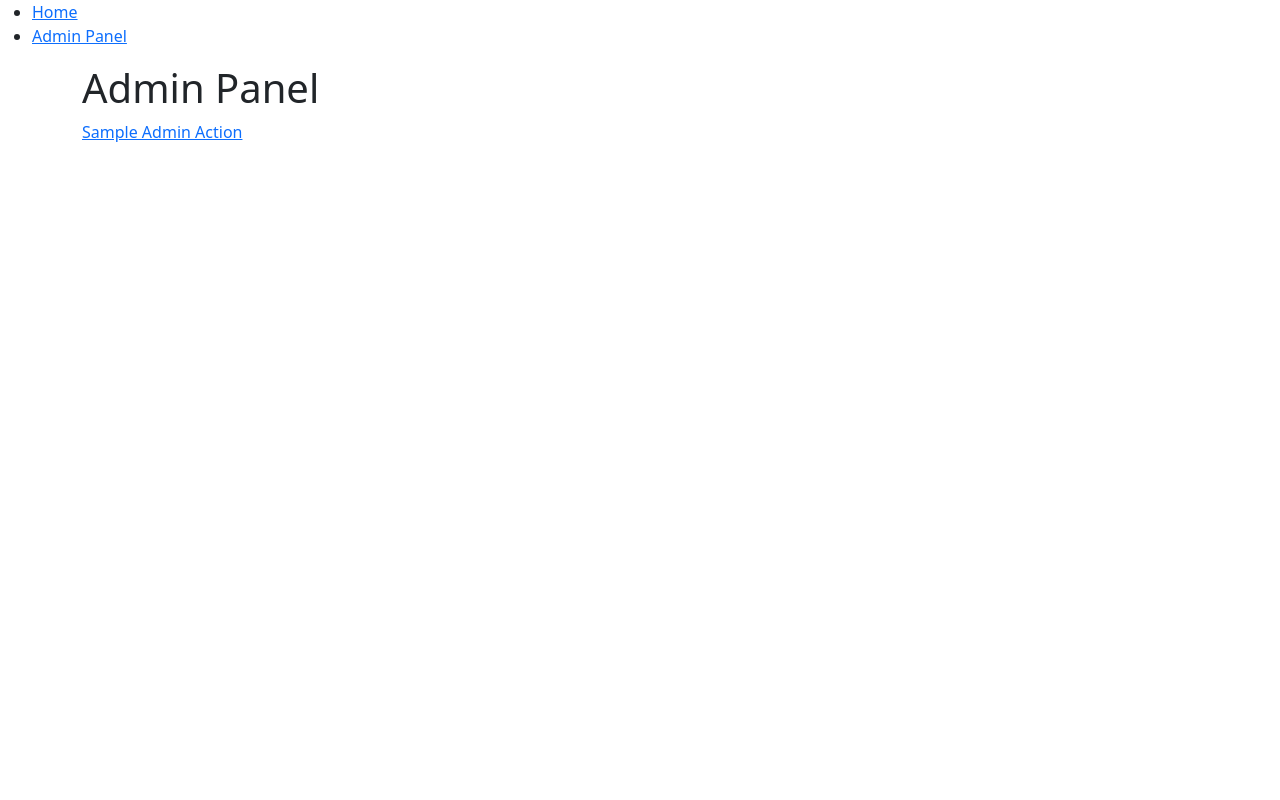
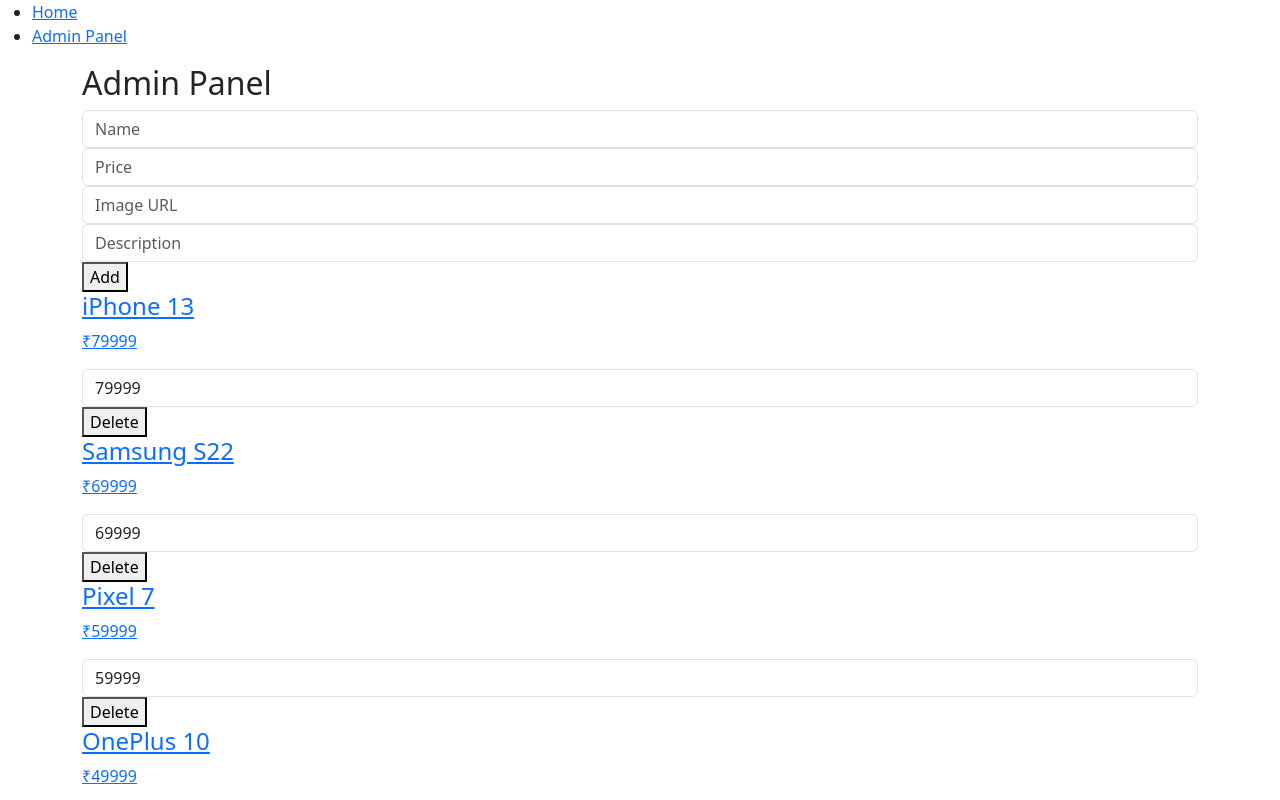
Before and after one commit to acciojob/mobile-store-Syamson07, a React app: page /admin in a window 1280 px wide. Shown: the top 800 px of the page. Built offline with nearby package versions, Linux system fonts and the light colour scheme.

Commit message:
Update AdminPanel.js

```diff
--- a/src/components/AdminPanel.js
+++ b/src/components/AdminPanel.js
@@ -1,16 +1,73 @@
-import React from "react";
+import React, { useEffect, useState } from "react";
 
-export default function AdminPanel() {
+const initialProducts = [
+  { id: 1, name: "iPhone 13", price: 79999, image: "https://via.placeholder.com/150", description: "Apple flagship" },
+  { id: 2, name: "Samsung S22", price: 69999, image: "https://via.placeholder.com/150", description: "Samsung flagship" },
+  { id: 3, name: "Pixel 7", price: 59999, image: "https://via.placeholder.com/150", description: "Google Pixel" },
+  { id: 4, name: "OnePlus 10", price: 49999, image: "https://via.placeholder.com/150", description: "Fast and smooth" },
+  { id: 5, name: "Realme GT", price: 32999, image: "https://via.placeholder.com/150", description: "Affordable performance" },
+  { id: 6, name: "Xiaomi 12", price: 45999, image: "https://via.placeholder.com/150", description: "Xiaomi’s best" },
+  { id: 7, name: "iQOO 9", price: 39999, image: "https://via.placeholder.com/150", description: "Gaming phone" },
+  { id: 8, name: "Motorola Edge", price: 36999, image: "https://via.placeholder.com/150", description: "Stock Android" },
+];
+
+function AdminPanel() {
+  const [products, setProducts] = useState([]);
+  const [newProduct, setNewProduct] = useState({ name: "", price: "", image: "", description: "" });
+
+  useEffect(() => {
+    const saved = JSON.parse(localStorage.getItem("products")) || initialProducts;
+    setProducts(saved);
+  }, []);
+
+  useEffect(() => {
+    localStorage.setItem("products", JSON.stringify(products));
+  }, [products]);
+
+  const handleDelete = id => {
+    setProducts(products.filter(p => p.id !== id));
+  };
+
+  const handleAdd = () => {
+    const nextId = Math.max(...products.map(p => p.id)) + 1;
+    setProducts([...products, { ...newProduct, id: nextId, price: parseInt(newProduct.price) }]);
+    setNewProduct({ name: "", price: "", image: "", description: "" });
+  };
+
+  const handleEditPrice = (id, newPrice) => {
+    setProducts(products.map(p => (p.id === id ? { ...p, price: parseInt(newPrice) } : p)));
+  };
+
   return (
     <div className="container">
-      <h1>Admin Panel</h1>
-      <div className="row">
-        <div className="col-12">
+      <h2>Admin Panel</h2>
+      <div>
+        <input className="form-control" placeholder="Name" value={newProduct.name} onChange={e => setNewProduct({ ...newProduct, name: e.target.value })} />
+        <input className="form-control" placeholder="Price" value={newProduct.price} onChange={e => setNewProduct({ ...newProduct, price: e.target.value })} />
+        <input className="form-control" placeholder="Image URL" value={newProduct.image} onChange={e => setNewProduct({ ...newProduct, image: e.target.value })} />
+        <input className="form-control" placeholder="Description" value={newProduct.description} onChange={e => setNewProduct({ ...newProduct, description: e.target.value })} />
+        <button onClick={handleAdd}>Add</button>
+      </div>
+      {products.map((p, index) => (
+        <div className="col-12" key={p.id}>
           <div>
-            <a href="#">Sample Admin Action</a>
+            <a href={`/products/${p.id}`}>
+              <div className="row">
+                <h4>{p.name}</h4>
+                <p>₹{p.price}</p>
+              </div>
+            </a>
+            <input
+              className="form-control"
+              value={p.price}
+              onChange={e => handleEditPrice(p.id, e.target.value)}
+            />
+            <button className="float-right" onClick={() => handleDelete(p.id)}>Delete</button>
           </div>
         </div>
-      </div>
+      ))}
     </div>
   );
 }
+
+export default AdminPanel;
```
